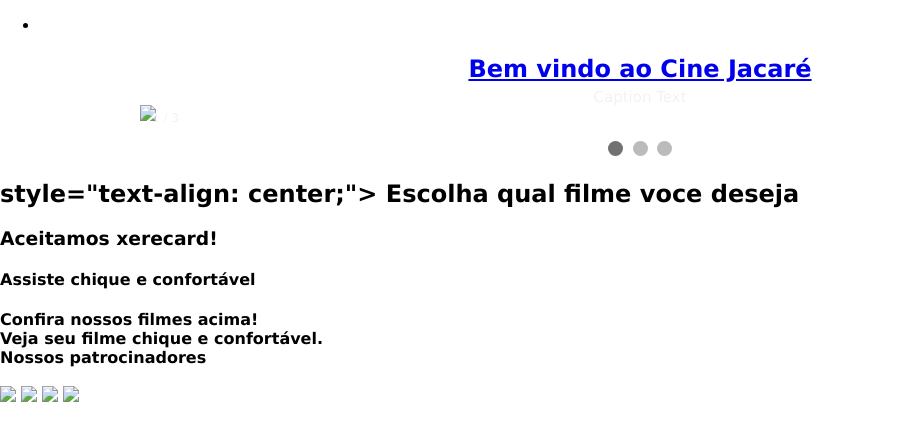
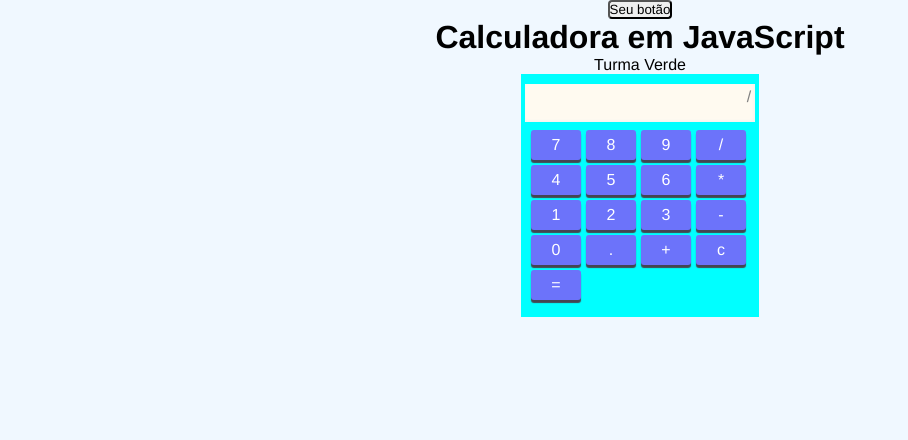
Before and after one commit to roney51/roney51, a plain HTML site: page index.html in a window 1280 px wide. Shown: the whole page, without its empty margins (0-908 px from the left). Drawn offline with Linux system fonts and the light colour scheme.

Commit message:
Add files via upload

```diff
--- a/index.html
+++ b/index.html
@@ -1,198 +1,43 @@
 <!DOCTYPE html>
-<html>
+<html lang="en">
 <head>
-    <link rel="stylesheet" href="style.css">
-    <style>
-
-      </style>
-<title>CINE JACARÉ</title>
+  <meta charset="UTF-8">
+  <meta http-equiv="X-UA-Compatible" content="IE=edge">
+  <meta name="viewport" content="width=device-width, initial-scale=1.0">
+  <link rel="stylesheet" type="text/css" href="style.css"/>
+  <title>Calculadora</title>
 </head>
 <body>
-  <div class="nav-menu">
-    <div class="nav-menu">
-      <ul>
-        <li><a class="links" href="shome"
-          <li><a class="links" href=</li>
-      </ul>
-    </div>
-  </div>
-  <section>
-    <!DOCTYPE html>
-    <html>
-    <head>
-    <meta name="viewport" content="width=device-width, initial-scale=1">
+  <button id="botao" onclick="mudartexto()">Seu botão</button>
+   <header>
+       <h1> Calculadora em JavaScript</h1>
+       <p>Turma Verde</p>
+   </header>
+   <section id="calculadora">
+        <header class="top">
+            <div class="input-valor">/</div>
+        </header>
+        <ul class="key">
+            <li>7</li>
+            <li>8</li>
+            <li>9</li>
+            <li class="operador">/</li>
+            <li>4</li>
+            <li>5</li>
+            <li>6</li>
+            <li class="operador">*</li>
+            <li>1</li>
+            <li>2</li>
+            <li>3</li>
+            <li class="operador">-</li>
+            <li>0</li>
+            <li>.</li>
+            <li class="operador">+</li>
+            <li>c</li>
+            <li class="operador">=</li>
+        </ul>
+    </section>
 
-    <h1 style="text-align: center;">Bem vindo ao Cine Jacaré</h1>
-
-    <style>
-    * {box-sizing: border-box}
-    body {font-family: Verdana, sans-serif; margin:0}
-    .mySlides {display: none}
-    img {vertical-align: middle;}
-
-    /* Slideshow container */
-    .slideshow-container {
-      max-width: 1000px;
-      position: relative;
-      margin: auto;
-    }
-
-    /* Next & previous buttons */
-    .prev, .next {
-      cursor: pointer;
-      position: absolute;
-      top: 50%;
-      width: auto;
-      padding: 16px;
-      margin-top: -22px;
-      color: white;
-      font-weight: bold;
-      font-size: 18px;
-      transition: 0.6s ease;
-      border-radius: 0 3px 3px 0;
-      user-select: none;
-    }
-
-    /* Position the "next button" to the right */
-    .next {
-      right: 0;
-      border-radius: 3px 0 0 3px;
-    }
-
-    /* On hover, add a black background color with a little bit see-through */
-    .prev:hover, .next:hover {
-      background-color: rgba(0,0,0,0.8);
-    }
-
-    /* Caption text */
-    .text {
-      color: #f2f2f2;
-      font-size: 15px;
-      padding: 8px 12px;
-      position: absolute;
-      bottom: 8px;
-      width: 100%;
-      text-align: center;
-    }
-
-    /* Number text (1/3 etc) */
-    .numbertext {
-      color: #f2f2f2;
-      font-size: 12px;
-      padding: 8px 12px;
-      position: absolute;
-      top: 0;
-    }
-
-    /* The dots/bullets/indicators */
-    .dot {
-      cursor: pointer;
-      height: 15px;
-      width: 15px;
-      margin: 0 2px;
-      background-color: #bbb;
-      border-radius: 50%;
-      display: inline-block;
-      transition: background-color 0.6s ease;
-    }
-
-    .active, .dot:hover {
-      background-color: #717171;
-    }
-
-    /* Fading animation */
-    .fade {
-      animation-name: fade;
-      animation-duration: 1.5s;
-    }
-
-    @keyframes fade {
-      from {opacity: .4}
-      to {opacity: 1}
-    }
-
-    /* On smaller screens, decrease text size */
-    @media only screen and (max-width: 300px) {
-      .prev, .next,.text {font-size: 11px}
-    }
-    </style>
-    </head>
-    <body>
-
-    <div class="slideshow-container">
-
-    <div class="mySlides fade">
-      <div class="numbertext">1 / 3</div>
-      <img src="img/jacare cine..png" style="width:100%">
-      <div class="text">Caption Text</div>
-    </div>
-
-    <div class="mySlides fade">
-      <div class="numbertext">2 / 3</div>
-      <img src="img/logo.jpg" style="width:100%">
-      <div class="text">Caption Two</div>
-    </div>
-
-    <div class="mySlides fade">
-      <div class="numbertext">3 / 3</div>
-      <img src="img/ticket.jpg" style="width:100%">
-      <div class="text">Caption Three</div>
-    </div>
-
-    <a class="prev" onclick="plusSlides(-1)">❮</a>
-    <a class="next" onclick="plusSlides(1)">❯</a>
-
-    </div>
-    <br>
-
-    <div style="text-align:center">
-      <span class="dot" onclick="currentSlide(1)"></span>
-      <span class="dot" onclick="currentSlide(2)"></span>
-      <span class="dot" onclick="currentSlide(3)"></span>
-    </div>
-
-    <script>
-    let slideIndex = 1;
-    showSlides(slideIndex);
-
-    function plusSlides(n) {
-      showSlides(slideIndex += n);
-    }
-    function currentSlide(n) {
-      showSlides(slideIndex = n);
-    }
-
-    function showSlides(n) {
-      let i;
-      let slides = document.getElementsByClassName("mySlides");
-      let dots = document.getElementsByClassName("dot");
-      if (n > slides.length) {slideIndex = 1}
-      if (n < 1) {slideIndex = slides.length}
-      for (i = 0; i < slides.length; i++) {
-        slides[i].style.display = "none";
-      }
-      for (i = 0; i < dots.length; i++) {
-        dots[i].className = dots[i].className.replace(" active", "");
-      }
-      slides[slideIndex-1].style.display = "block";
-      dots[slideIndex-1].className += " active";
-    }
-    </script>
-
-    </body>
-    </html>
-
-  </section>
-
-<h2> style="text-align: center;"> Escolha qual filme voce deseja</h2>
-<h3> Aceitamos xerecard!</h3>
-<h4> Assiste chique e confortável</h4>
-<p><strong>Confira nossos filmes acima!<br>
-    Veja seu filme chique e confortável.<br>
-   Nossos patrocinadores<br></strong></p>
-<img src="img/51 logo.jpg">
-<img src="img/download.jpg">
-<img src="img/Captura de tela 2022-03-30 093826.jpg">
-<img src="img/Captura de tela 2022-03-30 094718.jpg">
 </body>
+<script src= "js.js"></script>
 </html>
--- /dev/null
+++ b/js.js
@@ -0,0 +1,4 @@
+function mudartexto(){
+    document.getElementById("botao").innerHTML = "Botão do alek"
+    alert("Alerta!")
+}
--- /dev/null
+++ b/style.css
@@ -0,0 +1,75 @@
+*{
+    margin: 0;
+    padding: 0;
+    box-sizing: 22px;
+    font-family:'Franklin Gothic Medium', 'Arial Narrow', Arial, sans-serif;
+}
+body{
+    background-color: aliceblue;
+    text-align: center;
+    color: black;
+}
+
+button{
+    border-color: black;
+    border-style: outset;
+    border-radius: 4px;
+    text-decoration: solid;
+
+}
+li{
+    list-style: none;
+}
+
+#container{
+    width: 200px;
+    text-align: center;
+    height: auto;
+    margin: 4px;
+}
+
+#calculadora{
+    width: 234px;
+    height: 239px;
+    margin: 0 auto;
+    padding: 2px;
+    background-color: aqua;
+}
+.input-valor{
+    margin: 8px auto;
+    width: 95%;
+    height: 30px;
+    font-size: 16px;
+    overflow: hidden;
+    text-align: right;
+    color: grey;
+    padding: 4px;
+    background-color: floralwhite;
+    box-shadow: inset -1px -1px 4px -1px #eee;
+
+}
+.key li{
+    width: 50px;
+    height: 30px;
+    border-radius: 3px;
+    color: #fff;
+    background-color: #6c73fa;
+    cursor: pointer;
+    float: left;
+    margin: 0px -3px 5px 8px;
+    line-height: 30px;
+    text-align: center;
+    box-shadow: 0px 3px 1px 0px #444651;
+}
+.key li:hover{
+    background-color: #fff;
+    color: #6c73fa;
+    transition: 0,2s;
+}
+.key li:active{
+    box-shadow: 0px 1px 1px 0px #444651;
+}
+
+.verificar{
+    width: 93.4% !important;
+}
```
